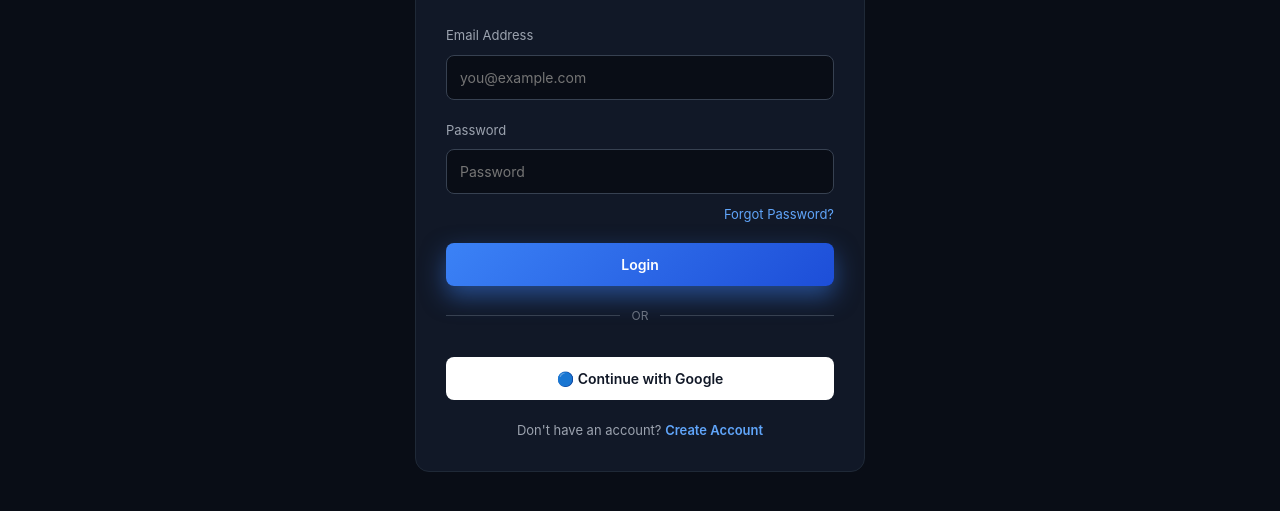
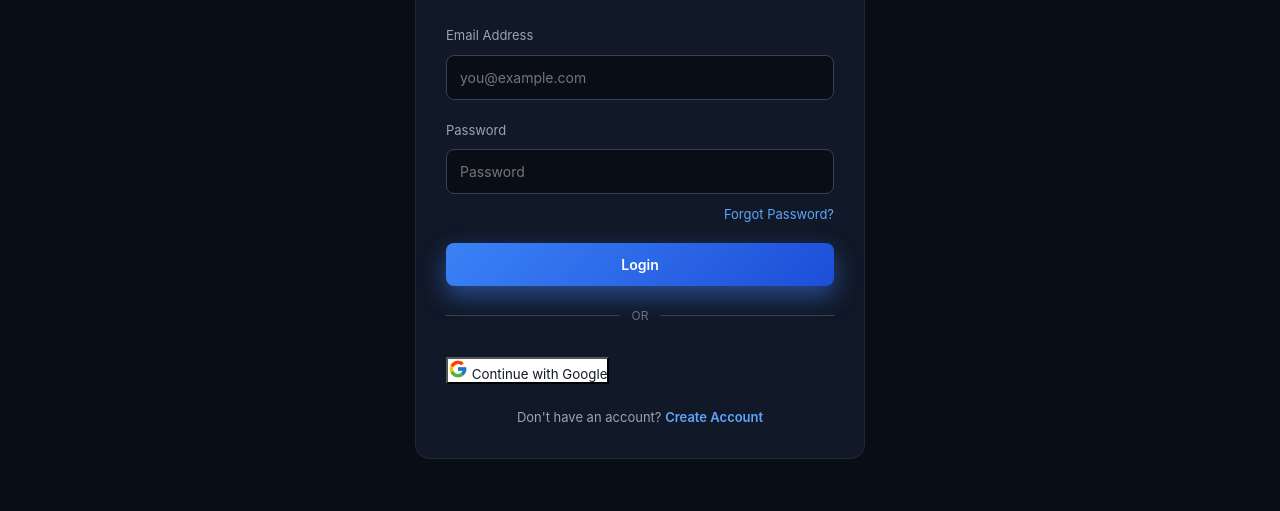
Before and after one commit to adityantr724-design/Pixelworks-site, a plain HTML site: page login.html in a window 1280 px wide. Shown: the part 255-766 px from the top of the page. Drawn offline with Linux system fonts and the light colour scheme.

Commit message:
login.html

```diff
--- a/login.html
+++ b/login.html
@@ -359,15 +359,15 @@
 
 
         <!-- GOOGLE -->
-
-        <button
-            id="googleLoginBtn"
-            class="auth-btn google-btn">
-
-            🔵 Continue with Google
-
-        </button>
-
+<button class="google-btn" onclick="signInWithGoogle()">
+  <svg xmlns="http://www.w3.org/2000/svg" width="20" height="20" viewBox="0 0 48 48">
+    <path fill="#FFC107" d="M43.611,20.083H42V20H24v8h11.303c-1.649,4.657-6.08,8-11.303,8c-6.627,0-12-5.373-12-12c0-6.627,5.373-12,12-12c3.059,0,5.842,1.154,7.961,3.039l5.657-5.657C34.046,6.053,29.268,4,24,4C12.955,4,4,12.955,4,24c0,11.045,8.955,20,20,20c11.045,0,20-8.955,20-20C44,22.659,43.862,21.35,43.611,20.083z"/>
+    <path fill="#FF3D00" d="M6.306,14.691l6.571,4.819C14.655,15.108,18.961,12,24,12c3.059,0,5.842,1.154,7.961,3.039l5.657-5.657C34.046,6.053,29.268,4,24,4C16.318,4,9.656,8.337,6.306,14.691z"/>
+    <path fill="#4CAF50" d="M24,44c5.166,0,9.86-1.977,13.409-5.192l-6.19-5.238C29.211,35.091,26.715,36,24,36c-5.202,0-9.619-3.317-11.283-7.946l-6.522,5.025C9.505,39.556,16.227,44,24,44z"/>
+    <path fill="#1976D2" d="M43.611,20.083H42V20H24v8h11.303c-0.792,2.237-2.231,4.166-4.087,5.571c0.001-0.001,0.002-0.001,0.003-0.002l6.19,5.238C36.971,39.205,44,34,44,24C44,22.659,43.862,21.35,43.611,20.083z"/>
+  </svg>
+  Continue with Google
+</button>
 
         <p
             id="authMessage"
```
